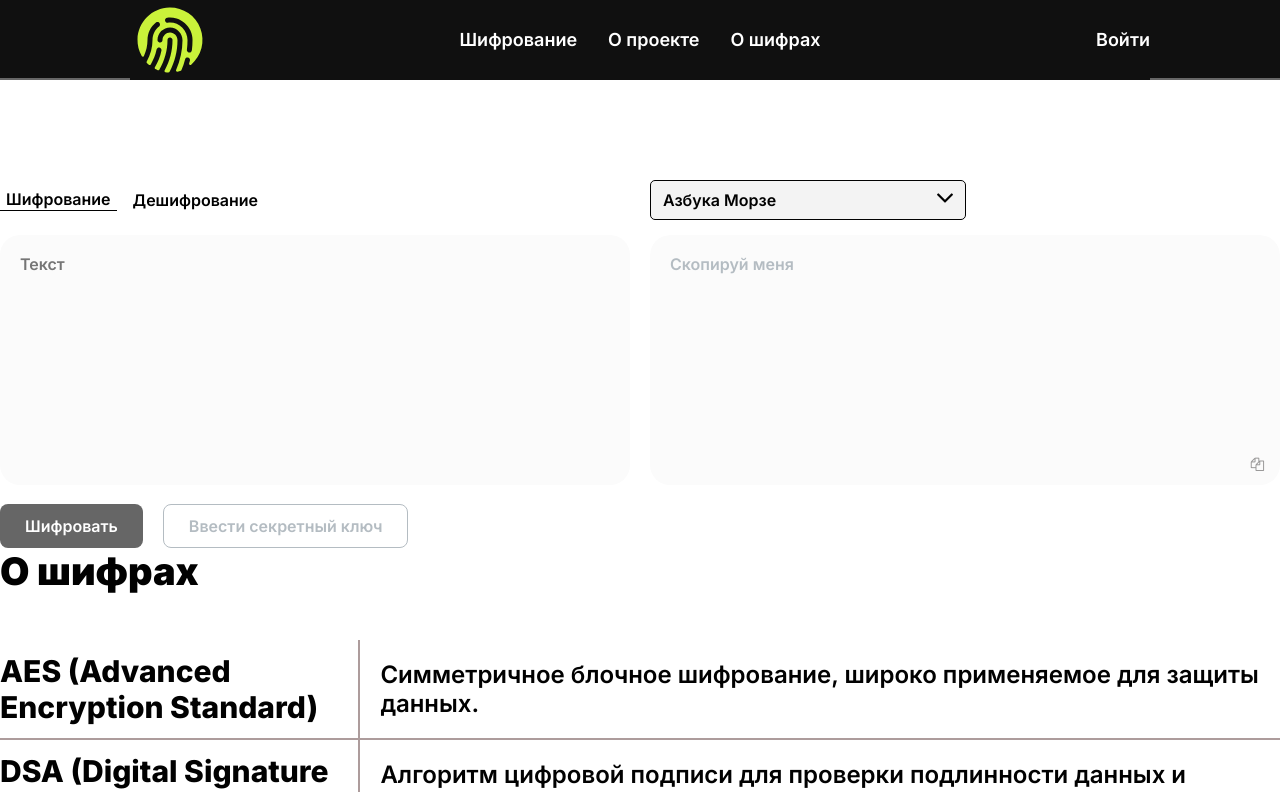
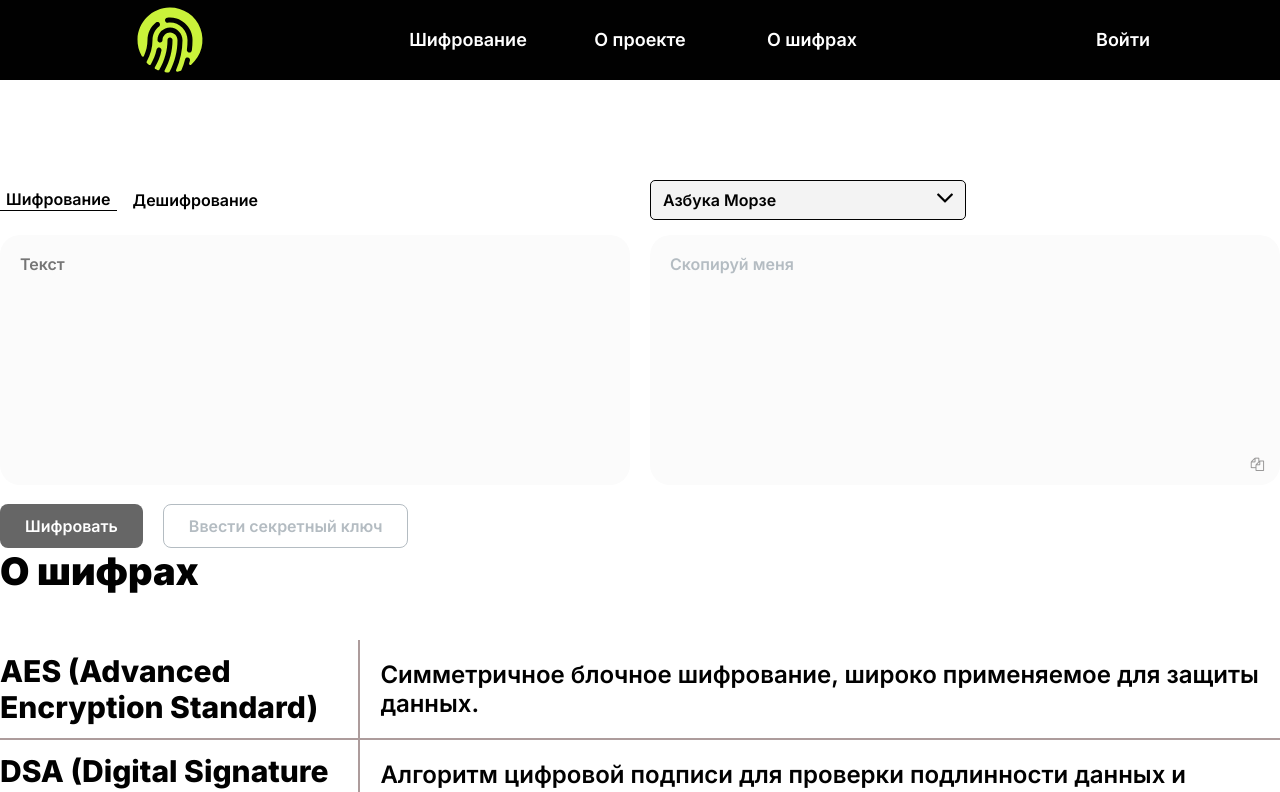
Before and after one commit to encryption-machine/Front, a React (Create React App) app: page / in a window 1280 px wide. Shown: the top 792 px of the page. Built offline with nearby package versions, Linux system fonts and the light colour scheme.

Commit message:
fix/new style

```diff
--- a/src/components/Header/Header.module.scss
+++ b/src/components/Header/Header.module.scss
@@ -9,9 +9,9 @@
   left: 0;
   width: 100%;
   height: 80px;
-  border-bottom: 2px solid $grey_dark;
-  background-color: #101010;
-  color: #ffffff;
+  // border-bottom: 2px solid $grey_dark;
+  background-color: $black;
+  // color: $white;
 }
 
 .header_container {
@@ -21,26 +21,32 @@
   grid-template-columns: repeat(3, 1fr);
   justify-content: space-between;
   align-items: center;
-  gap: 60px;
-  background-color: #101010;
+  // gap: 60px;
+  // background-color: $black;
 
   ul {
-    width: 361px;
+    // max-width: 580px;
     margin: 0;
     padding: 0;
     list-style: none;
     display: flex;
     justify-content: space-between;
-    background-color: #101010;
+    // background-color: $black;
+  }
+
+  li {
+    width: 172px;
+    text-align: center;
   }
 
   a {
     text-decoration: none;
+    @include font-source-sans(18px, $white, 500, 20px);
     font-style: normal;
-    font-weight: 600;
-    font-size: 18px;
-    line-height: 22px;
-    color: #ffffff;
+    // font-weight: 600;
+    // font-size: 18px;
+    // line-height: 22px;
+    // color: #ffffff;
   }
   a:hover {
     text-decoration: underline;
@@ -49,7 +55,7 @@
   img {
     height: 80px;
     width: 80px;
-    background-color: #101010;
+    // background-color: $black;
   }
 }
 
@@ -66,15 +72,16 @@
 
   button {
     height: 24px;
-    font-weight: 600;
-    font-size: 18px;
-    line-height: 22px;
+    @include font-source-sans(18px, $white, 500, 20px);
+    // font-weight: 600;
+    // font-size: 18px;
+    // line-height: 22px;
     background-color: transparent;
     cursor: pointer;
     border: none;
     padding: 0;
     margin: 0;
-    color: #ffffff;
+    // color: $white;
   }
 }
 
```
